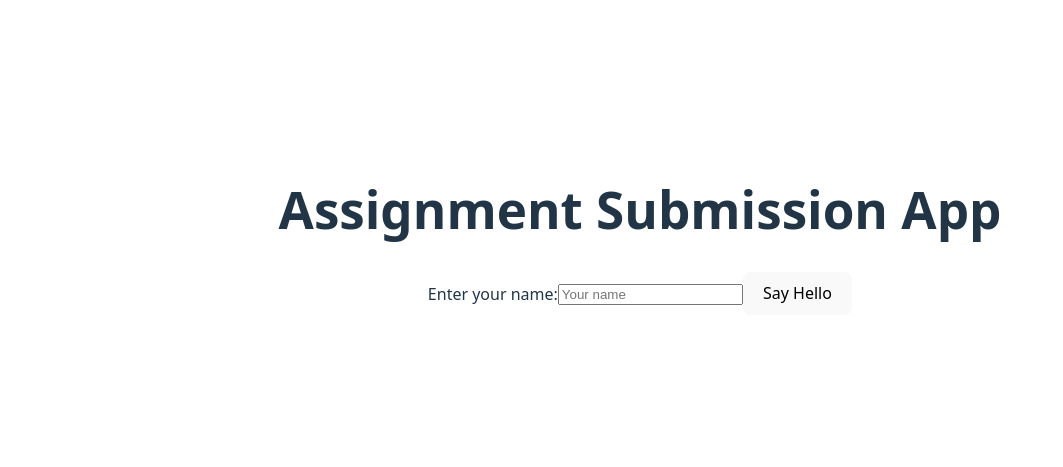
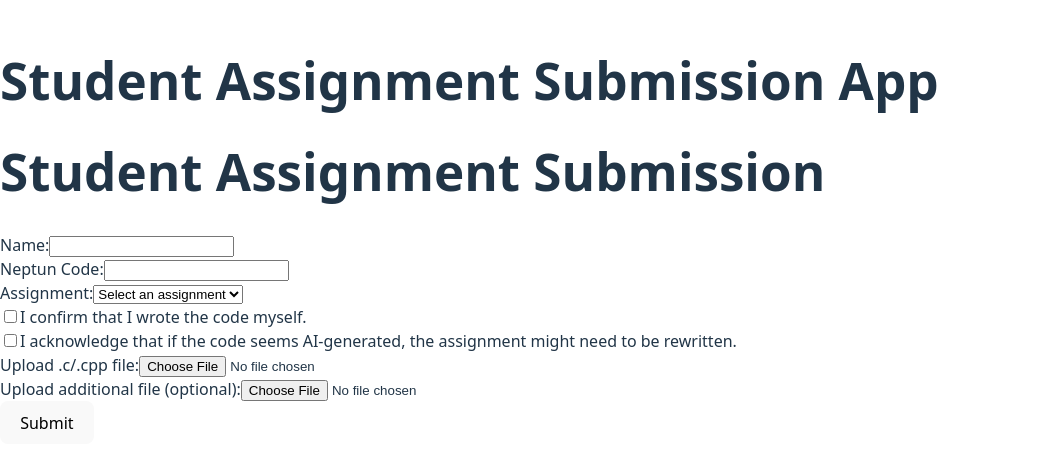
Before and after one commit to TMartin005/ZH_Upload_APP, a React (Vite) app in the folder Frontend/: page /student in a window 1280 px wide. Shown: the part 169-636 px from the top of the page, without its empty margins (0-1063 px from the left). Built offline with nearby package versions, Linux system fonts and the light colour scheme.

Commit message:
frontend cleanup

```diff
--- a/Frontend/src/App.tsx
+++ b/Frontend/src/App.tsx
@@ -1,29 +1,29 @@
+import React from 'react';
 import { BrowserRouter as Router, Route, Routes } from 'react-router-dom';
-import StudentForm from './components/StudentForm';
-import TeacherForm from './components/TeacherForm';
-import './App.css';
-function App() {
+import StudentPage from './pages/StudentPage';
+import TeacherPage from './pages/TeacherPage';
+
+const App: React.FC = () => {
   return (
     <Router>
-      <div className="App">
-        <h1>Assignment Submission App</h1>
+      <div>
+        <h1>Student Assignment Submission App</h1>
         <Routes>
-          <Route path="/student" element={<StudentForm />} />
-          <Route path="/teacher" element={<TeacherForm />} />
+          <Route path="/student" element={<StudentPage />} />
+          <Route path="/teacher" element={<TeacherPage />} />
           <Route path="/" element={
             <>
-              <h2>Welcome! Please choose your role:</h2>
-              <div>
-                <a href="/student">Student</a>
-                <a href="/teacher">Teacher</a>
-              </div>
+              <h2>Welcome! Please select a page:</h2>
+              <ul>
+                <li><a href="/student">Student Submission</a></li>
+                <li><a href="/teacher">Teacher View</a></li>
+              </ul>
             </>
           } />
         </Routes>
       </div>
     </Router>
   );
-}
+};
 
-
-export default App
+export default App;
--- a/Frontend/src/components/StudentForm.tsx
+++ b/Frontend/src/components/StudentForm.tsx
@@ -1,26 +1,102 @@
-import React, { useState } from "react";
+import React, { useState } from 'react';
 
-const StudentForm: React.FC = () => {
-  const [name, setName] = useState("");
+const StudentForm = () => {
+    const [name, setName] = useState('');
+    const [neptunCode, setNeptunCode] = useState('');
+    const [assignment, setAssignment] = useState('');
+    const [selfAuth, setSelfAuth] = useState(false);
+    const [aiAcknowledgment, setAiAcknowledgment] = useState(false);
+    const [file, setFile] = useState(null);
+    const [additionalFile, setAdditionalFile] = useState(null);
+    const [assignments, setAssignments] = useState(['Assignment 1', 'Assignment 2']); // Editable list of assignments
 
-  const handleSubmit = (e: React.FormEvent) => {
-    e.preventDefault();
-    alert(`Hello, ${name}!`);
-  };
+    const handleFileChange = (event) => {
+        setFile(event.target.files[0]);
+    };
 
-  return (
-    <form onSubmit={handleSubmit}>
-      <label htmlFor="name">Enter your name:</label>
-      <input
-        id="name"
-        type="text"
-        value={name}
-        onChange={e => setName(e.target.value)}
-        placeholder="Your name"
-      />
-      <button type="submit">Say Hello</button>
-    </form>
-  );
+    const handleAdditionalFileChange = (event) => {
+        setAdditionalFile(event.target.files[0]);
+    };
+
+    const handleSubmit = (event) => {
+        event.preventDefault();
+        if (!name || !neptunCode || !assignment || !selfAuth || !aiAcknowledgment || !file) {
+            alert('Please fill in all required fields and upload a file.');
+            return;
+        }
+
+        const fileName = `${name}_${neptunCode}_${assignment}${additionalFile ? `_${additionalFile.name}` : ''}`;
+        const formData = new FormData();
+        formData.append('file', file, fileName);
+        if (additionalFile) {
+            formData.append('additionalFile', additionalFile, additionalFile.name);
+        }
+
+        // Handle file upload logic here (e.g., save to local storage or server)
+
+        alert('Files submitted successfully!');
+        // Clear form fields after submission
+        setName('');
+        setNeptunCode('');
+        setAssignment('');
+        setSelfAuth(false);
+        setAiAcknowledgment(false);
+        setFile(null);
+        setAdditionalFile(null);
+    };
+
+    return (
+        <form onSubmit={handleSubmit}>
+            <div>
+                <label>
+                    Name:
+                    <input type="text" value={name} onChange={(e) => setName(e.target.value)} required />
+                </label>
+            </div>
+            <div>
+                <label>
+                    Neptun Code:
+                    <input type="text" value={neptunCode} onChange={(e) => setNeptunCode(e.target.value)} required />
+                </label>
+            </div>
+            <div>
+                <label>
+                    Assignment:
+                    <select value={assignment} onChange={(e) => setAssignment(e.target.value)} required>
+                        <option value="">Select an assignment</option>
+                        {assignments.map((assign, index) => (
+                            <option key={index} value={assign}>{assign}</option>
+                        ))}
+                    </select>
+                </label>
+            </div>
+            <div>
+                <label>
+                    <input type="checkbox" checked={selfAuth} onChange={() => setSelfAuth(!selfAuth)} required />
+                    I confirm that I wrote the code myself.
+                </label>
+            </div>
+            <div>
+                <label>
+                    <input type="checkbox" checked={aiAcknowledgment} onChange={() => setAiAcknowledgment(!aiAcknowledgment)} required />
+                    I acknowledge that if the code seems AI-generated, the assignment might need to be rewritten.
+                </label>
+            </div>
+            <div>
+                <label>
+                    Upload .c/.cpp file:
+                    <input type="file" accept=".c,.cpp" onChange={handleFileChange} required />
+                </label>
+            </div>
+            <div>
+                <label>
+                    Upload additional file (optional):
+                    <input type="file" accept=".csv" onChange={handleAdditionalFileChange} />
+                </label>
+            </div>
+            <button type="submit">Submit</button>
+        </form>
+    );
 };
 
 export default StudentForm;
--- /dev/null
+++ b/Frontend/src/components/TeacherView.tsx
@@ -0,0 +1,33 @@
+import React, { useEffect, useState } from 'react';
+import type { StudentSubmission } from '../interfaces/ZH';
+const TeacherView: React.FC = () => {
+    const [submissions, setSubmissions] = useState<StudentSubmission[]>([]);
+
+    useEffect(() => {
+        // Fetch submissions from local storage or a local folder
+        const storedSubmissions = JSON.parse(localStorage.getItem('submissions') || '[]');
+        setSubmissions(storedSubmissions);
+    }, []);
+
+    return (
+        <div>
+            <h1>Student Submissions</h1>
+            {submissions.length === 0 ? (
+                <p>No submissions yet.</p>
+            ) : (
+                <ul>
+                    {submissions.map((submission, index) => (
+                        <li key={index}>
+                            <strong>Name:</strong> {submission.studentName} <br />
+                            <strong>Neptun Code:</strong> {submission.neptunCode} <br />
+                            <strong>Assignment:</strong> {submission.assignmentName} <br />
+                            {/* <strong>File:</strong> <a href={submission.filePath} target="_blank" rel="noopener noreferrer">View Submission</a> */}
+                        </li>
+                    ))}
+                </ul>
+            )}
+        </div>
+    );
+};
+
+export default TeacherView;
--- /dev/null
+++ b/Frontend/src/interfaces/ZH.tsx
@@ -0,0 +1,23 @@
+export interface StudentSubmission {
+    studentName: string;
+    neptunCode: string;
+    assignmentName: string;
+    selfAuthored: boolean;
+    aiAcknowledgment: boolean;
+    mainFile: File; // .c or .cpp file
+    optionalFile?: File; // Optional .csv file
+}
+
+export interface Assignment {
+    name: string;
+    folder: string; // Folder where submissions for this assignment are stored
+}
+
+export interface SubmissionRecord {
+    submissionId: string; // Unique identifier for the submission
+    submissionDate: Date; // Date of submission
+    files: {
+        mainFile: string; // Path to the main file
+        optionalFile?: string; // Path to the optional file, if any
+    };
+}
--- /dev/null
+++ b/Frontend/src/pages/StudentPage.tsx
@@ -0,0 +1,36 @@
+import React, { useState, useEffect } from 'react';
+import StudentForm from '../components/StudentForm';
+
+const StudentPage: React.FC = () => {
+    const [lastSubmission, setLastSubmission] = useState<any>(null);
+
+    useEffect(() => {
+        const storedSubmission = sessionStorage.getItem('lastSubmission');
+        if (storedSubmission) {
+            setLastSubmission(JSON.parse(storedSubmission));
+        }
+    }, []);
+
+    const handleSubmission = (submission: any) => {
+        sessionStorage.setItem('lastSubmission', JSON.stringify(submission));
+        setLastSubmission(submission);
+    };
+
+    return (
+        <div>
+            <h1>Student Assignment Submission</h1>
+            <StudentForm onSubmit={handleSubmission} />
+            {lastSubmission && (
+                <div>
+                    <h2>Last Submission</h2>
+                    <p>Name: {lastSubmission.name}</p>
+                    <p>Neptun Code: {lastSubmission.neptunCode}</p>
+                    <p>Assignment: {lastSubmission.assignment}</p>
+                    <p>File: {lastSubmission.fileName}</p>
+                </div>
+            )}
+        </div>
+    );
+};
+
+export default StudentPage;
--- /dev/null
+++ b/Frontend/src/pages/TeacherPage.tsx
@@ -0,0 +1,25 @@
+import React, { useEffect, useState } from 'react';
+import TeacherView from '../components/TeacherView';
+
+const TeacherPage: React.FC = () => {
+    const [submissions, setSubmissions] = useState([]);
+
+    useEffect(() => {
+        // Fetch submissions from local storage or a local folder
+        const fetchSubmissions = () => {
+            const storedSubmissions = JSON.parse(localStorage.getItem('submissions') || '[]');
+            setSubmissions(storedSubmissions);
+        };
+
+        fetchSubmissions();
+    }, []);
+
+    return (
+        <div>
+            <h1>Student Submissions</h1>
+            <TeacherView submissions={submissions} />
+        </div>
+    );
+};
+
+export default TeacherPage;
```
Also changed, not shown: Frontend/src/components/AssignmentSelector.tsx (added, +28 -0 lines), Frontend/src/components/FileUpload.tsx (added, +47 -0 lines), Frontend/src/interfaces/Submission.tsx (deleted, +0 -7 lines), Frontend/src/components/CheckSubmission.tsx (deleted), Frontend/src/components/SubmissionList.tsx (deleted).
